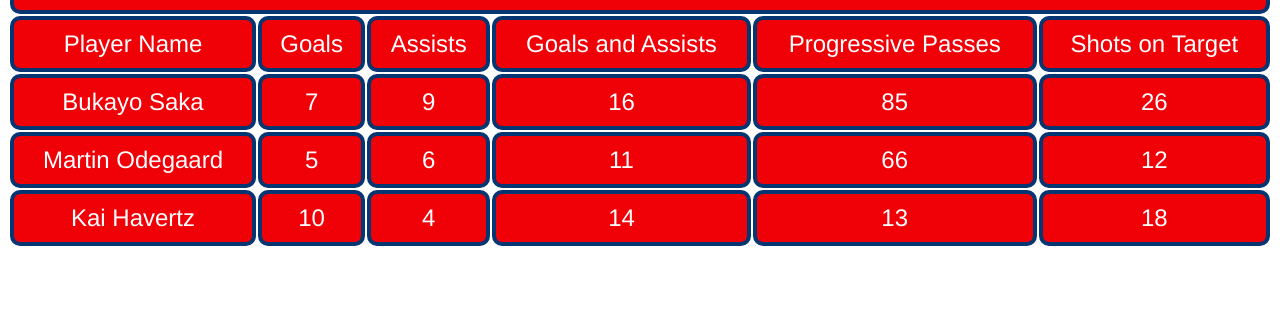
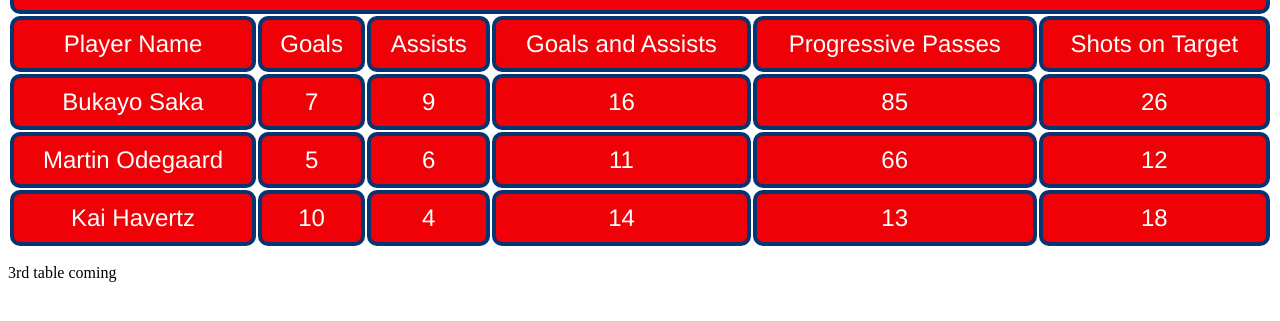
Before and after one commit to StuartKovacs/Table1, a plain HTML site: page index.html in a window 1280 px wide. Shown: the part 379-700 px from the top of the page. Drawn offline with Linux system fonts and the light colour scheme.

Commit message:
2ndUpdate

```diff
--- a/index.html
+++ b/index.html
@@ -141,6 +141,7 @@
             <td>18</td>
         </tr>
     </table>
+    <p>3rd table coming</p>
 </body>
 
 </html>
```
